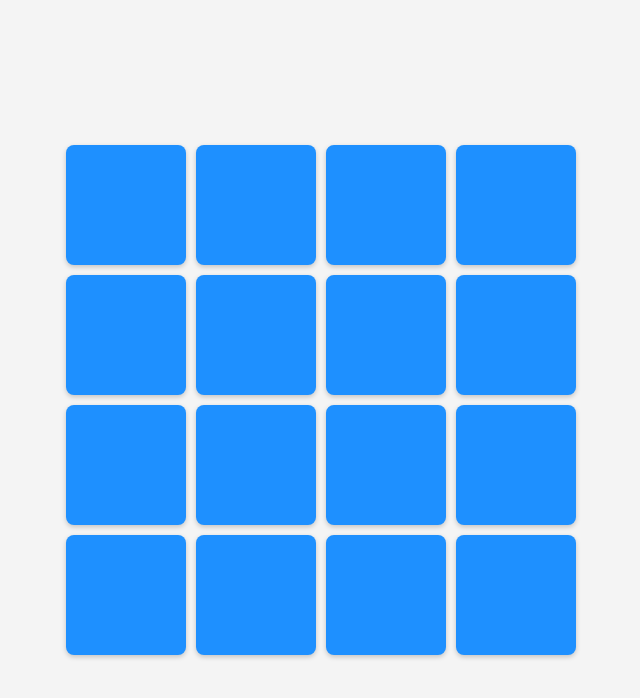
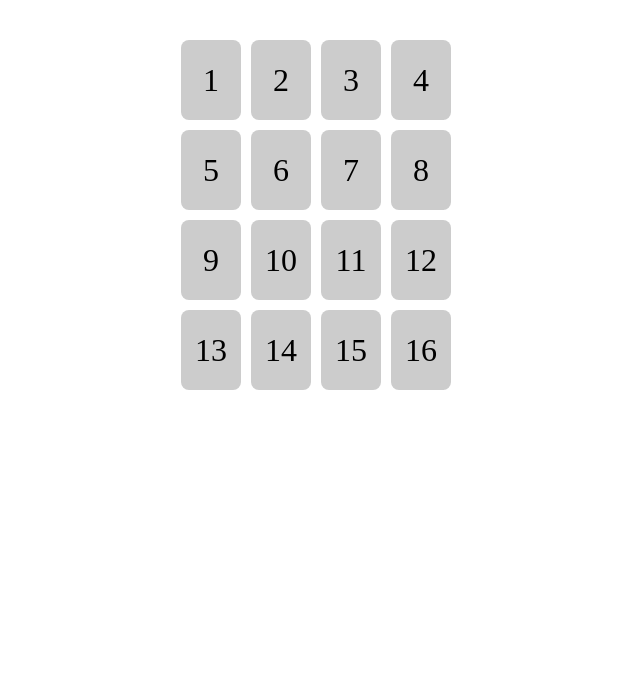
Before and after one commit to mthompsonscorpion/ESS-Intro-Memory-Game, a plain HTML site: page index.html in a window 1280 px wide. Shown: the whole page, without its empty margins (319-959 px from the left). Drawn offline with Linux system fonts and the light colour scheme.

Commit message:
Add files via upload

```diff
--- a/index.html
+++ b/index.html
@@ -1,122 +1,87 @@
 <!DOCTYPE html>
 <html lang="en">
 <head>
-  <meta charset="UTF-8" />
-  <meta name="viewport" content="width=device-width, initial-scale=1.0" />
-  <meta http-equiv="X-UA-Compatible" content="IE=edge" />
-  <title>ESS Intro Memory Game</title>
+  <meta charset="UTF-8">
+  <title>Memory Game Grid with Numbered Cards</title>
   <style>
-    body {
-      font-family: sans-serif;
-      display: flex;
-      justify-content: center;
-      align-items: center;
-      height: 100vh;
-      background: #f4f4f4;
-      margin: 0;
-    }
-    .game-board {
+    .grid {
       display: grid;
-      grid-template-columns: repeat(4, 120px);
+      grid-template-columns: repeat(4, 60px);
       gap: 10px;
+      margin: 40px auto;
+      width: 280px;
     }
     .card {
-      width: 120px;
-      height: 120px;
-      background: #1e90ff;
-      border-radius: 8px;
-      overflow: hidden;
-      cursor: pointer;
+      width: 60px;
+      height: 80px;
+      background: #ccc;
       display: flex;
       align-items: center;
       justify-content: center;
-      box-shadow: 0 2px 5px rgba(0,0,0,0.2);
+      font-size: 2em;
+      cursor: pointer;
+      border-radius: 8px;
+      user-select: none;
+      position: relative;
     }
-    .card img {
-      width: 100%;
-      height: 100%;
-      object-fit: cover;
+    .card.flipped {
+      background: #fff;
+      color: #333;
+      /* You can also add flipped styles here (e.g., show symbol/image) */
+    }
+    .card .number {
+      display: block;
+    }
+    .card.flipped .number {
+      visibility: hidden;
+    }
+    .card .symbol {
       display: none;
     }
-    .card.flipped img {
+    .card.flipped .symbol {
       display: block;
-    }
-    .card.matched {
-      background: #32cd32;
-      pointer-events: none;
+      position: absolute;
+      left: 0; right: 0; top: 0; bottom: 0;
+      display: flex;
+      align-items: center;
+      justify-content: center;
+      font-size: 2em;
     }
   </style>
 </head>
 <body>
-  <main>
-    <div class="game-board" id="gameBoard"></div>
-  </main>
-
+  <div class="grid" id="gameGrid">
+    <!-- Cards will be generated by JS -->
+  </div>
   <script>
-    const symbols = [
-      'img1.jpg', 'img2.jpg', 'img3.jpg', 'img4.jpg',
-      'img5.jpg', 'img6.jpg', 'img7.jpg', 'img8.jpg'
-    ];
-    const cards = [...symbols, ...symbols];
-
+    const numCards = 16;
+    // Example symbols for demo; replace with your actual matching symbols
+    const symbols = ['🍎','🍌','🍇','🍊','🍎','🍌','🍇','🍊','🍒','🍑','🍉','🍍','🍒','🍑','🍉','🍍'];
+    // Shuffle symbols array for demo
     function shuffle(array) {
       for (let i = array.length - 1; i > 0; i--) {
         const j = Math.floor(Math.random() * (i + 1));
         [array[i], array[j]] = [array[j], array[i]];
       }
-      return array;
+    }
+    shuffle(symbols);
+
+    const grid = document.getElementById('gameGrid');
+    for(let i=0; i<numCards; i++){
+      grid.innerHTML += `
+        <div class="card" data-index="${i}">
+          <span class="number">${i+1}</span>
+          <span class="symbol">${symbols[i]}</span>
+        </div>
+      `;
     }
 
-    const gameBoard = document.getElementById('gameBoard');
-    let flippedCards = [];
-    let lockBoard = false;
-
-    function createCard(imageName) {
-      const card = document.createElement('div');
-      card.classList.add('card');
-
-      const img = document.createElement('img');
-      img.src = `images/${imageName}`;
-      img.alt = `Memory card image: ${imageName}`;
-      card.appendChild(img);
-
-      card.addEventListener('click', () => {
-        if (lockBoard || card.classList.contains('flipped') || card.classList.contains('matched')) return;
-
-        card.classList.add('flipped');
-        flippedCards.push(card);
-
-        if (flippedCards.length === 2) {
-          lockBoard = true;
-          const [first, second] = flippedCards;
-          if (first.querySelector('img').src === second.querySelector('img').src) {
-            first.classList.add('matched');
-            second.classList.add('matched');
-            flippedCards = [];
-            lockBoard = false;
-          } else {
-            setTimeout(() => {
-              first.classList.remove('flipped');
-              second.classList.remove('flipped');
-              flippedCards = [];
-              lockBoard = false;
-            }, 1000);
-          }
-        }
-      });
-
-      return card;
-    }
-
-    function setupGame() {
-      const shuffled = shuffle(cards);
-      shuffled.forEach(image => {
-        const card = createCard(image);
-        gameBoard.appendChild(card);
-      });
-    }
-
-    setupGame();
+    // Flip card on click (demo logic)
+    grid.addEventListener('click', function(e){
+      const card = e.target.closest('.card');
+      if(!card) return;
+      card.classList.toggle('flipped');
+    });
   </script>
 </body>
 </html>
```
